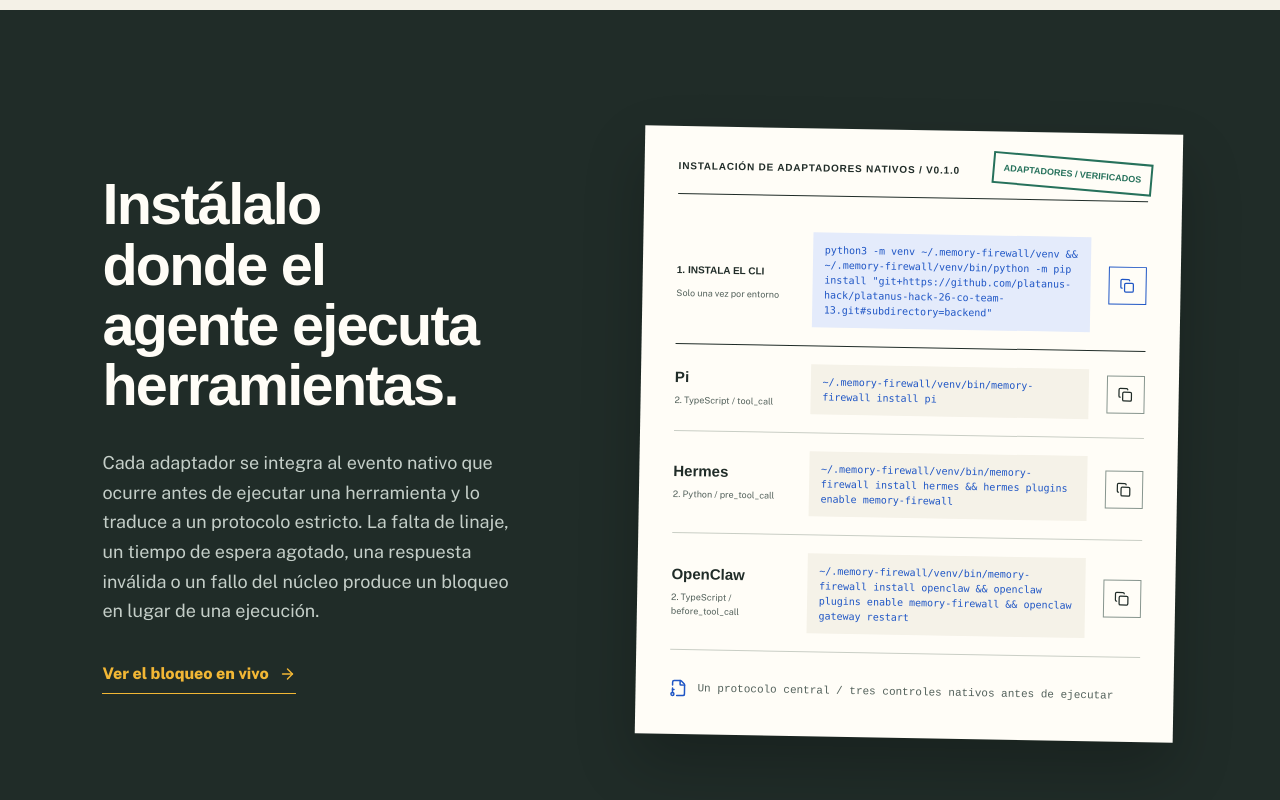
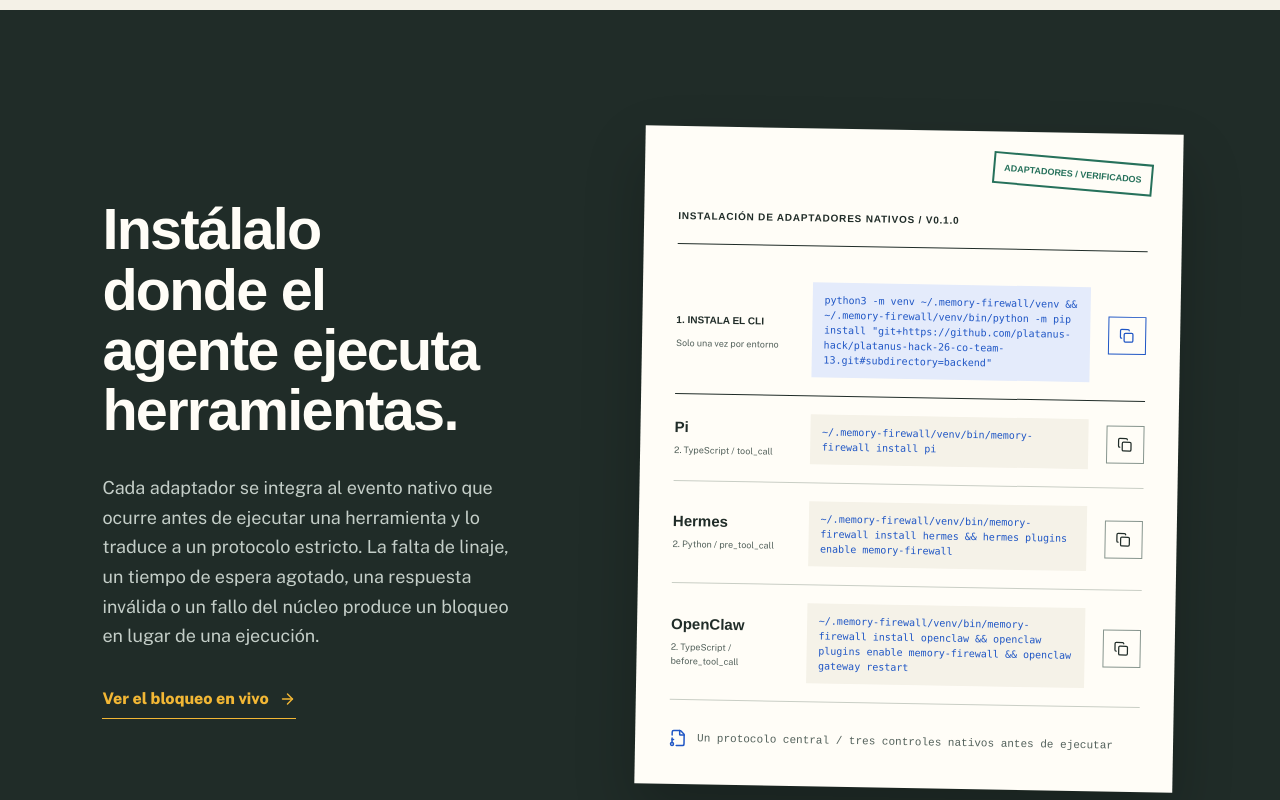
Before and after one commit to platanus-hack/platanus-hack-26-co-team-13, a Next.js app in the folder frontend/: page / in a window 1280 px wide. Shown: the part 1780-2580 px from the top of the page. Built offline with nearby package versions, Linux system fonts and the light colour scheme; no server answers; a web font is replaced by a local one.

Commit message:
fix: reserve space for adapter verification stamp

```diff
--- a/frontend/app/globals.css
+++ b/frontend/app/globals.css
@@ -196,7 +196,7 @@ button:focus-visible, a:focus-visible { outline: 3px solid var(--focus); outline
 .ledger-sheet dd.fail { color: var(--red); }
 .signature-line { display: flex; align-items: center; gap: 10px; padding-top: 4px; color: var(--ink-soft); font: 11px ui-monospace, monospace; }
 .signature-line svg { width: 18px; color: var(--blue); }
-.adapter-sheet { position: relative; padding: 34px; background: var(--paper); color: var(--ink); box-shadow: 0 28px 60px rgba(0, 0, 0, .22); transform: rotate(1deg); }
+.adapter-sheet { position: relative; padding: 84px 34px 34px; background: var(--paper); color: var(--ink); box-shadow: 0 28px 60px rgba(0, 0, 0, .22); transform: rotate(1deg); }
 .adapter-sheet::after { content: 'ADAPTADORES / VERIFICADOS'; position: absolute; right: 30px; top: 25px; padding: 9px; border: 2px solid var(--green); color: var(--green); font: 700 9px var(--font-unbounded), sans-serif; transform: rotate(4deg); }
 .adapter-bootstrap { display: grid; grid-template-columns: .72fr 1.7fr 38px; gap: 18px; align-items: center; margin-top: 18px; padding: 18px 0; border-bottom: 1px solid var(--ink); }
 .adapter-bootstrap span { font: 700 10px var(--font-unbounded), sans-serif; }
```
